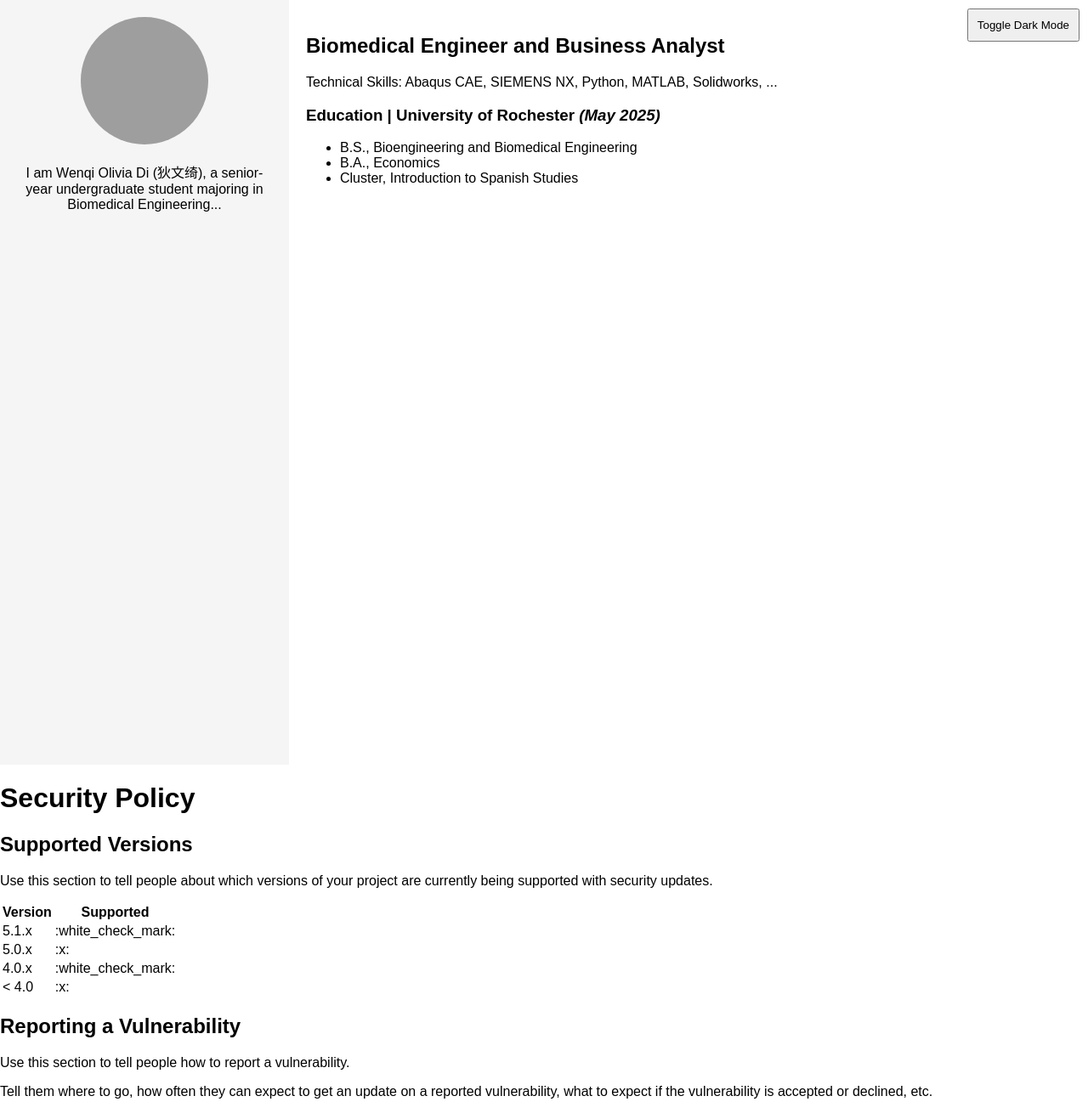
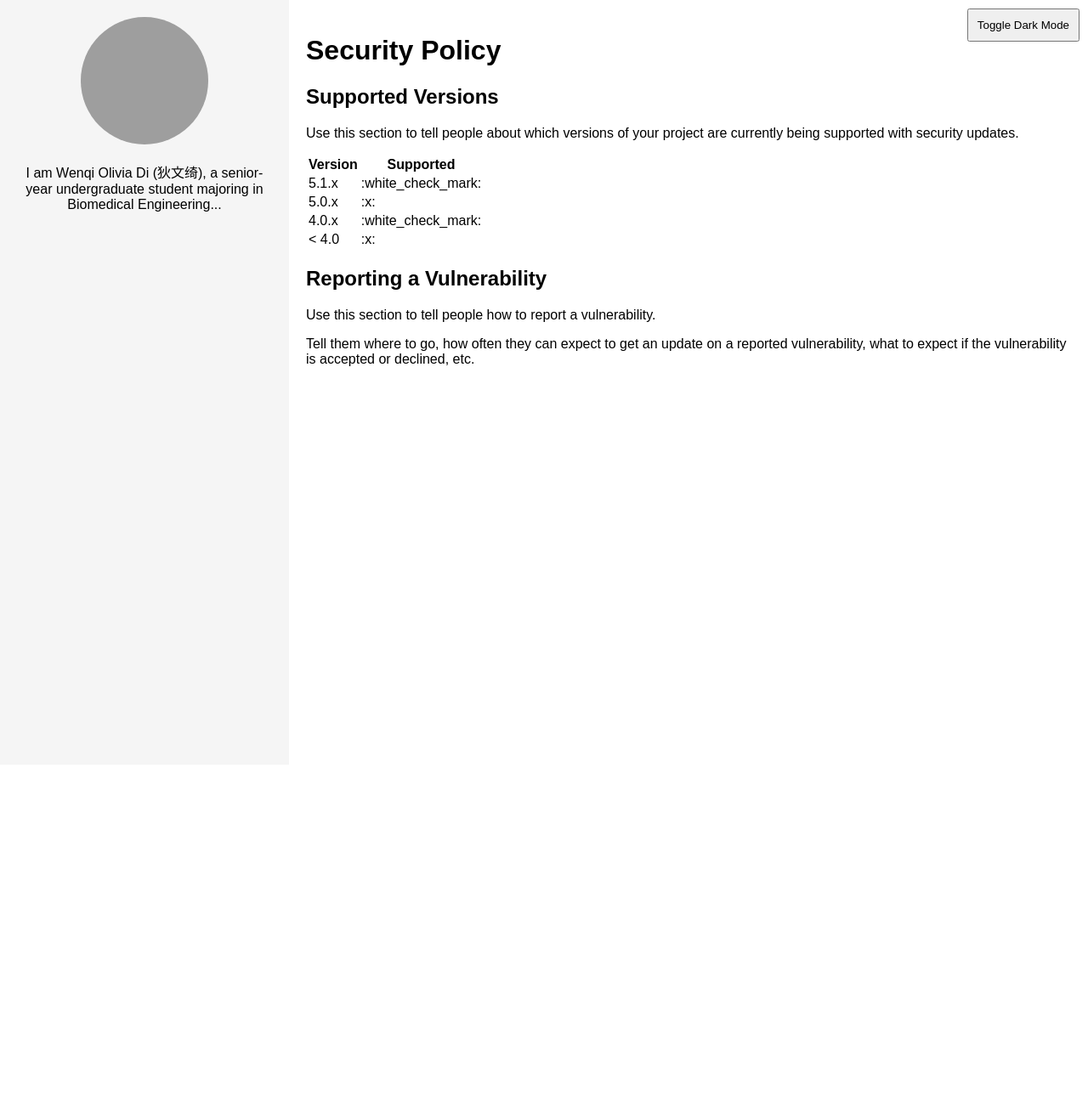
Before and after one commit to wenqioliviadi/wenqioliviadi.github.io, a Jekyll site: the page built from SECURITY.md, in a window 1280 px wide. Shown: the whole page at 85% size. Built offline with Jekyll 4.4.1, drawn with Linux system fonts in a browser that asks for light colours; our own code applies the rules of GitHub Pages for plain Markdown files; after the commit the page ends 900 px from its top, so only the background shows below that; grey boxes are pictures that could not be loaded.

Commit message:
Update default.html

```diff
--- a/_layouts/default.html
+++ b/_layouts/default.html
@@ -8,6 +8,7 @@
 </head>
 <body>
   <div class="content">
+    <!-- 侧边栏 -->
     <div class="sidebar">
       <img src="/images/Wenqi_circle.png" alt="Wenqi Di">
       <p>
@@ -15,21 +16,13 @@
       </p>
     </div>
 
+    <!-- 主内容区域 -->
     <div class="main-content">
-      <h2>Biomedical Engineer and Business Analyst</h2>
-      <p>Technical Skills: Abaqus CAE, SIEMENS NX, Python, MATLAB, Solidworks, ...</p>
-
-      <h3>Education | University of Rochester <em>(May 2025)</em></h3>
-      <ul>
-        <li>B.S., Bioengineering and Biomedical Engineering</li>
-        <li>B.A., Economics</li>
-        <li>Cluster, Introduction to Spanish Studies</li>
-      </ul>
+      {{ content }}
     </div>
   </div>
 
-  {{ content }}
-
+  <!-- JavaScript for Theme Toggle -->
   <script src="/assets/js/theme-toggle.js"></script>
 </body>
 </html>
```
